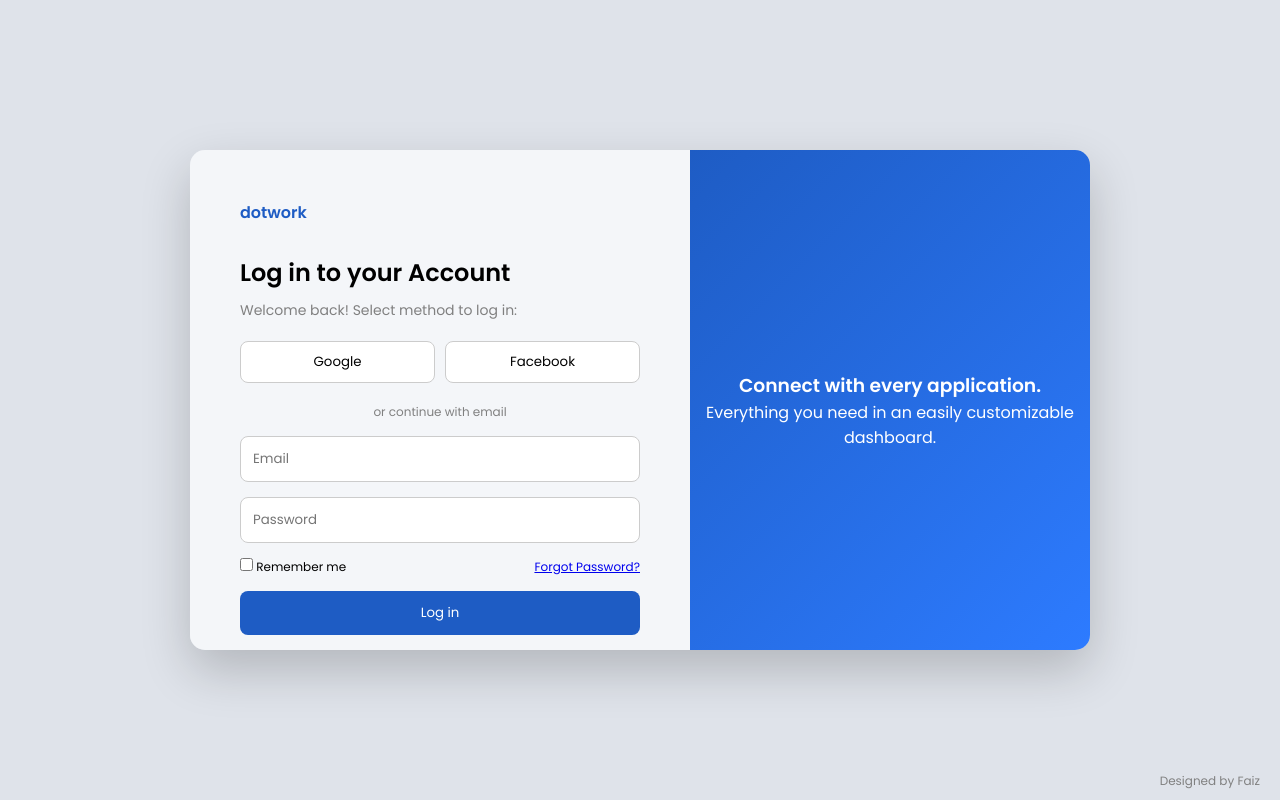
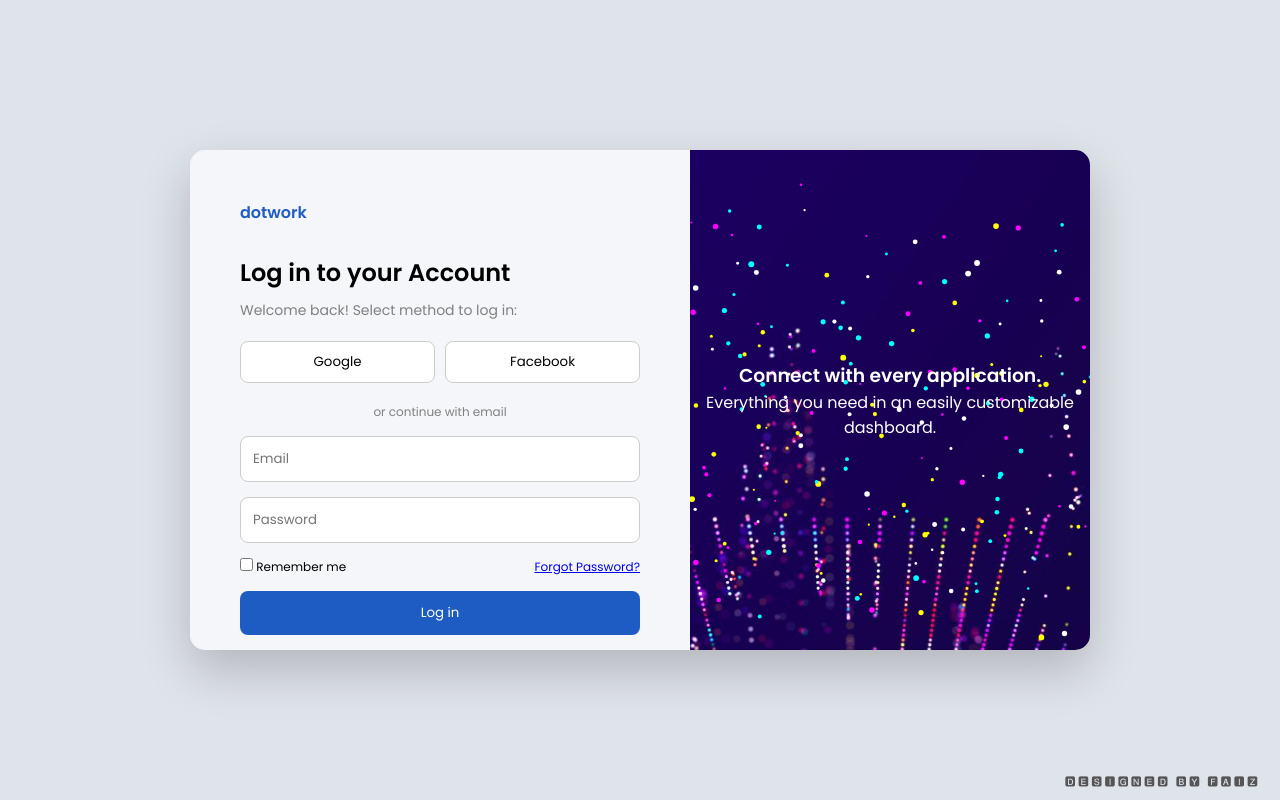
Before and after one commit to Tabib-1/Flask-App, a Flask app: page /login in a window 1280 px wide. Run offline with Flask 3, Linux system fonts and the light colour scheme.

Commit message:
final exact UI

```diff
--- a/app/templates/login.html
+++ b/app/templates/login.html
@@ -118,36 +118,58 @@ body{
   text-decoration:none;
 }
 
+/* RIGHT SIDE (NO CHANGE EXCEPT BG + ANIMATION) */
+
 .right{
   flex:1;
-  background:linear-gradient(135deg,#1e5cc4,#2d7bff);
-  color:white;
+  position:relative;
+  overflow:hidden;
   display:flex;
-  flex-direction:column;
   justify-content:center;
   align-items:center;
   text-align:center;
+  color:white;
 }
 
-.right h3{
-  margin-top:20px;
+/* EXACT IMAGE */
+.bg{
+  position:absolute;
+  width:100%;
+  height:100%;
+  object-fit:cover;
+  z-index:0;
 }
 
+/* PARTICLE CANVAS */
+canvas{
+  position:absolute;
+  width:100%;
+  height:100%;
+  z-index:1;
+}
+
+.text{
+  position:relative;
+  z-index:2;
+}
+
+/* SIGNATURE */
 .signature{
   position:absolute;
   bottom:10px;
   right:20px;
   font-size:12px;
-  color:gray;
+  color:#555;
+  letter-spacing:2px;
 }
 </style>
+</head>
 
-</head>
 <body>
 
 <div class="container">
 
-  <!-- LEFT -->
+<!-- LEFT SAME -->
 <div class="left">
 <div class="logo">dotwork</div>
 
@@ -183,17 +205,67 @@ body{
 </div>
 </div>
 
-  <!-- RIGHT -->
+<!-- RIGHT SIDE -->
 <div class="right">
+
+<img src="{{ url_for('static', filename='bg.jpg') }}" class="bg">
+
+<canvas id="particles"></canvas>
+
+<div class="text">
 <h3>Connect with every application.</h3>
 <p>Everything you need in an easily customizable dashboard.</p>
 </div>
 
 </div>
 
+</div>
+
 <div class="signature">
-  Designed by Faiz
+🅳🅴🆂🅸🅶🅽🅴🅳 🅱🆈 🅵🅰🅸🆉
 </div>
+
+<script>
+const canvas = document.getElementById("particles");
+const ctx = canvas.getContext("2d");
+
+canvas.width = canvas.offsetWidth;
+canvas.height = canvas.offsetHeight;
+
+let particles = [];
+
+for(let i=0;i<180;i++){
+  particles.push({
+    x: Math.random()*canvas.width,
+    y: canvas.height + Math.random()*200,
+    speed: 0.3 + Math.random()*1,
+    size: 1 + Math.random()*2,
+    color: ["#ff00ff","#00ffff","#ffff00","#ffffff"][Math.floor(Math.random()*4)]
+  });
+}
+
+function animate(){
+  ctx.clearRect(0,0,canvas.width,canvas.height);
+
+  particles.forEach(p=>{
+    p.y -= p.speed;
+
+    if(p.y < 0){
+      p.y = canvas.height;
+      p.x = Math.random()*canvas.width;
+    }
+
+    ctx.beginPath();
+    ctx.arc(p.x,p.y,p.size,0,Math.PI*2);
+    ctx.fillStyle = p.color;
+    ctx.fill();
+  });
+
+  requestAnimationFrame(animate);
+}
+
+animate();
+</script>
 
 </body>
 </html>
```
Also changed, not shown: app/static/bg.jpg (added). Lines whose indentation alone changed are shown as unchanged.
